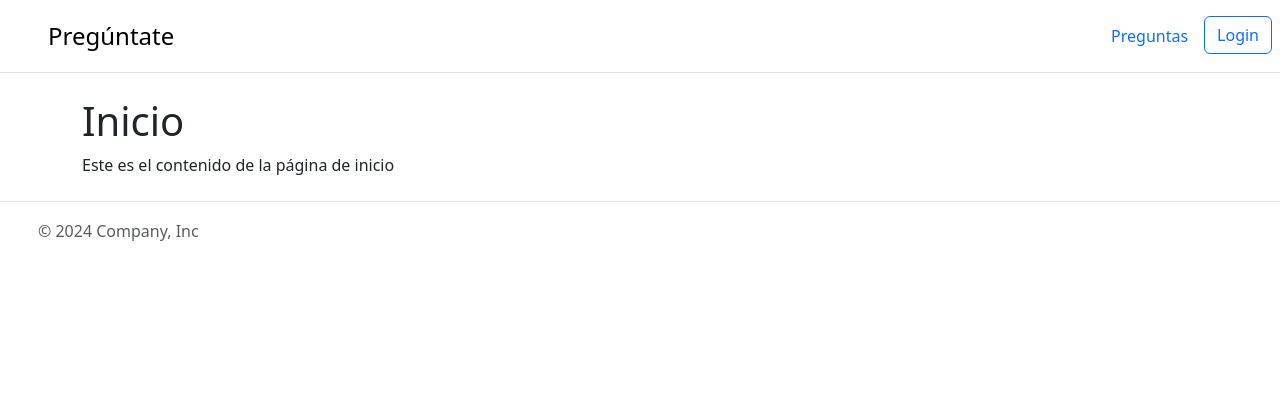
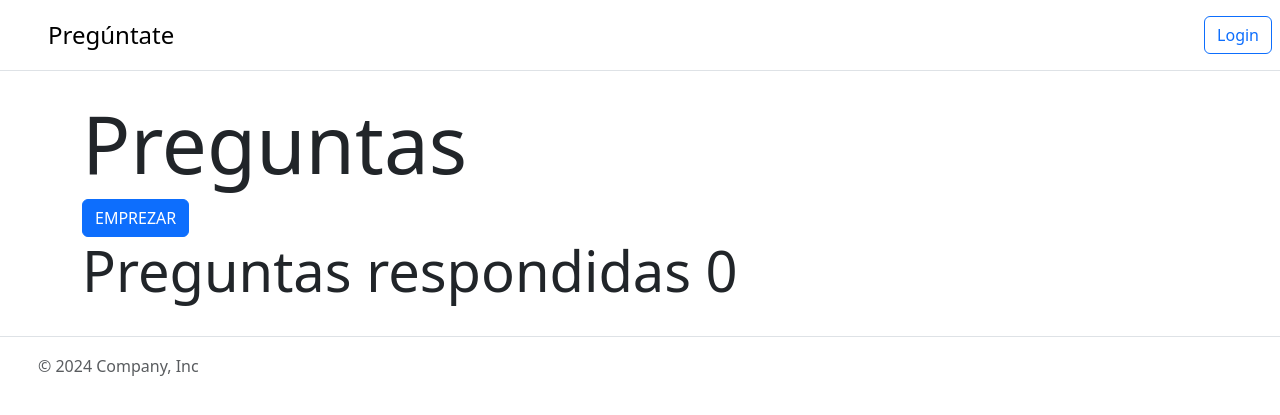
Before and after one commit to Ticotico6365/Preguntate, a Django app: page /inicio/ in a window 1280 px wide. Shown: the top 415 px of the page. Run offline with Django 4.2, Linux system fonts and the light colour scheme; some libraries are stand-ins or nearby versions.

Commit message:
arreglamos el header y la página de inicio la inmutilizamos, directamente se entra en pa zona de preguntas

```diff
--- a/PreguntasApp/urls.py
+++ b/PreguntasApp/urls.py
@@ -3,8 +3,7 @@
 from PreguntasApp.views import *
 
 urlpatterns = [
-    path('inicio/', inicio, name='inicio'),
-    path('preguntas/', preguntas, name='preguntas'),
+    path('inicio/', preguntas, name='inicio'), #la página principal es directamente el juego y si estas logeado puedes hacer el resto
     path('panel_administrador/', panel_administrador, name='panel_administrador'),
     path('login/', do_login, name='login'),
     path('login/out', do_logout, name='logout'),
--- a/PreguntasApp/views.py
+++ b/PreguntasApp/views.py
@@ -3,10 +3,6 @@
 
 from PreguntasApp.models import *
 from django.contrib.auth import authenticate, login, logout
-
-# Create your views here.
-def inicio(request):
-    return render(request, 'inicio.html')
 
 
 def panel_administrador(request):
--- a/templates/Header.html
+++ b/templates/Header.html
@@ -16,8 +16,6 @@
         </a>
 
         <ul class="nav nav-pills">
-{#            <li class="nav-item"><a href="{% url 'inicio' %}" class="nav-link active" aria-current="page">Home</a></li> <!-- no se si dejarlo-->#}
-            <li class="nav-item"><a href="{% url 'preguntas' %}" class="nav-link">Preguntas</a></li>
             {% if user.is_authenticated %}
                 <li class="nav-item"><a href="#" class="nav-link">Haz preguntas</a></li>
                 <li class="nav-item">
```
Also changed, not shown: templates/preguntas.html (line endings or trailing spaces).
